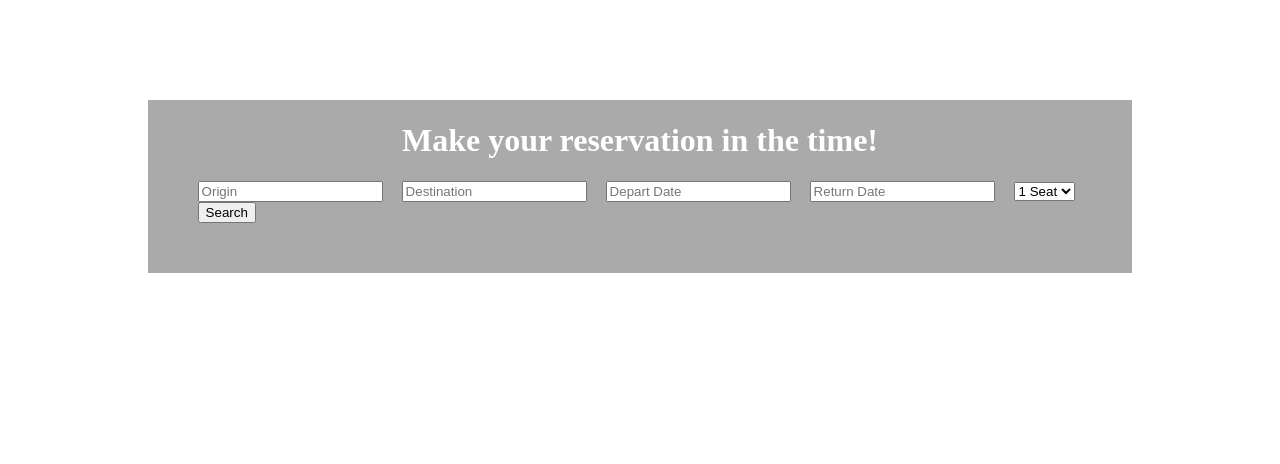
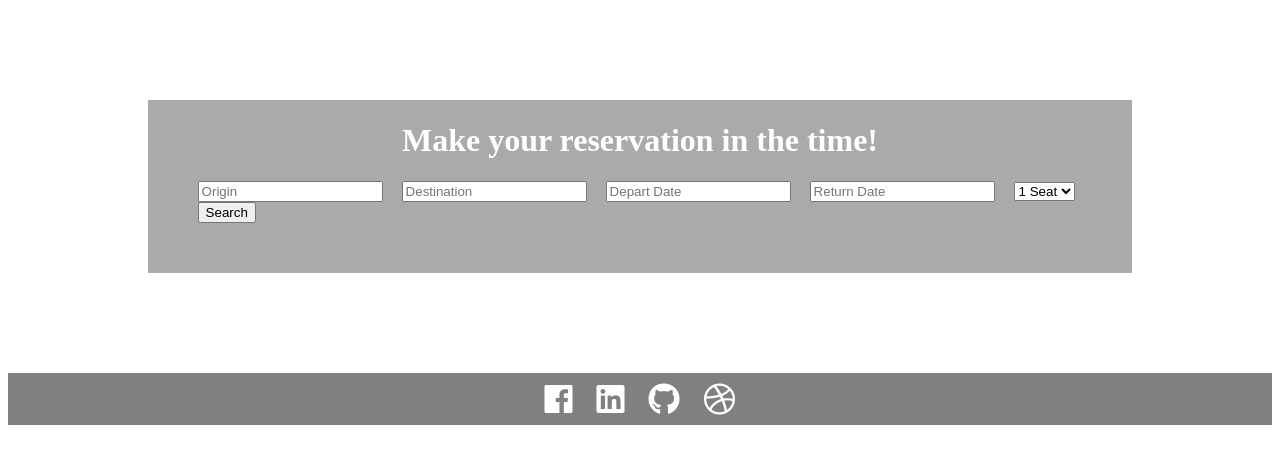
Before and after one commit to Full-Stack-Web-Developer-and-Designer/Corsera-test, a plain HTML site: page index.html in a window 1280 px wide. Drawn offline with nearby package versions, Linux system fonts and the light colour scheme.

Commit message:
Update index.html

```diff
--- a/index.html
+++ b/index.html
@@ -35,7 +35,42 @@
 	});
 });
         </script>
-        <style>main{width: 70%;margin: 100px auto;padding: 1px 50px 50px;background-color:#AAA;}h1{color:#FFF;text-align:center;}input{margin: 0 15px 0 0;}</style>
+         <link rel="stylesheet" href="https://use.fontawesome.com/releases/v5.0.10/css/all.css" integrity="sha384-+d0P83n9kaQMCwj8F4RJB66tzIwOKmrdb46+porD/OvrJ+37WqIM7UoBtwHO6Nlg" crossorigin="anonymous">
+        <style>
+        main {
+            width: 70%;margin: 100px auto;
+            padding: 1px 50px 50px;background-color:#AAA;
+        }
+        h1{
+            color:#FFF;
+            text-align:center;
+        }
+        input{
+            margin: 0 15px 0 0;
+        }
+        #footer {
+            background-color: #808080;
+            /* position: absolute;
+            bottom: 0;*/
+            width: 100%;
+            }
+        .footer-social {
+             text-align: center;
+        }
+        a {
+            text-decoration: none;
+        }
+        .footer-social a:link .footer-icon,
+        .footer-social a:visited .footer-icon {
+            color: #FFF;
+            font-size: 2em;
+            padding: 10px;
+        }
+        .footer-social a:hover .footer-icon {
+            color: #808080;
+            background-color: #FFF;
+        }
+        </style>
     </head>
     <body>
     <main>
@@ -50,5 +85,20 @@
         </select>
         <input type="submit" value="Search">
     </main>
+    <div id="footer">
+        <section class="footer-social">
+          <a href="https://www.facebook.com/mirnes.glamocic.5/" target="_blank">
+            <i class="footer-icon fab fa-facebook"></i>
+          </a>
+          <a href="https://www.linkedin.com/in/mirnes-glamocic/" target="_blank">
+            <i class="footer-icon fab fa-linkedin"></i>
+          </a>
+          <a href="https://github.com/Full-Stack-Web-Developer-and-Designer/" target="_blank"><i class="footer-icon fab fa-github"></i>
+          </a>
+          <a href="https://mirnesglamocic.com/" target="_blank">
+            <i class="footer-icon fab fa-dribbble"></i>
+          </a>
+        </section>
+      </div><!-- end #footer -->
 </body>
 </html>
```
Also changed, not shown: 1 other file.
